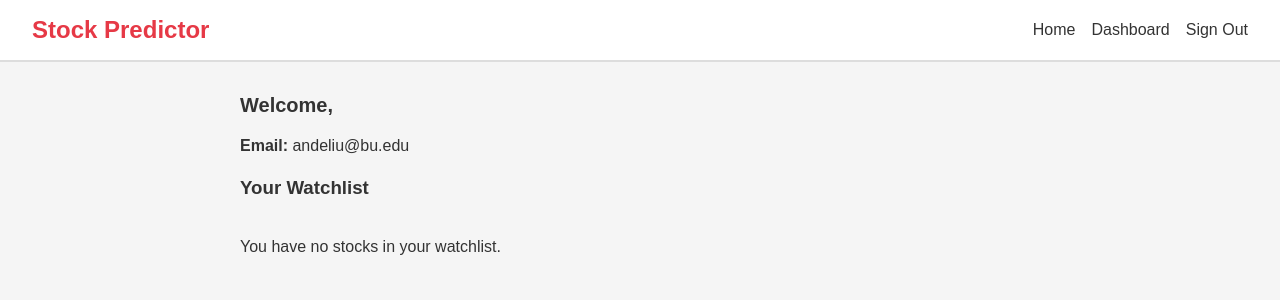
After one commit to andeliuliu/Final-Project, a Django app: page /dashboard/ in a window 1280 px wide. The commit adds this page. Shown: the top 300 px of the page. Run offline with Django 5.2, Linux system fonts and the light colour scheme; a user stored in the database is signed in; data comes from the database, SQL or seed files in the repository; both versions use the stored data as it was after the commit; some libraries are stand-ins or nearby versions.

Commit message:
added login functionality, and created watchlist feature

```diff
--- a/final_proj/static/finalproj-styles.css
+++ b/final_proj/static/finalproj-styles.css
@@ -8,6 +8,9 @@ body {
 }
 
 /* Navbar Styles */
+.logout-btn {
+    all: unset;
+}
 .navbar {
     background-color: #fff;
     border-bottom: 2px solid #ddd;
@@ -36,14 +39,18 @@ body {
     margin: 0;
 }
 
-.nav-links a {
+.nav-links a, .logout-btn {
+    background: none;
+    border: none;
+    color: #333;
+    font-size: 1rem;
+    font-weight: 500;
     text-decoration: none;
-    color: #333;
-    font-weight: 500;
+    cursor: pointer;
     transition: color 0.3s ease;
 }
 
-.nav-links a:hover {
+.nav-links a:hover, .logout-btn:hover {
     color: #e63946;
 }
 
@@ -64,6 +71,13 @@ button:hover, .back-button:hover {
     background-color: #b02a36;
 }
 
+.logout-btn:hover {
+    background-color: white;
+}
+
+.logout-btn {
+    margin: 0;
+}
 /* Main Content Styles */
 main {
     padding: 2rem;
@@ -195,3 +209,48 @@ canvas#priceChart {
         flex-direction: column;
     }
 }
+
+/* Watchlist Button */
+.watchlist-btn {
+    background-color: #e63946;
+    color: white;
+    padding: 0.7rem 1.5rem;
+    font-size: 1rem;
+    border: none;
+    border-radius: 5px;
+    cursor: pointer;
+    transition: background-color 0.3s ease;
+    font-weight: bold;
+}
+
+.watchlist-btn:hover {
+    background-color: #b02a36;
+}
+
+/* Success Message Styling */
+.messages p.success {
+    color: green;
+    font-size: 1.1rem;
+    font-weight: bold;
+    margin-top: 1rem;
+}
+
+.messages p.info {
+    color: blue;
+    font-size: 1.1rem;
+    font-weight: bold;
+    margin-top: 1rem;
+}
+
+.messages p.error {
+    color: red;
+    font-size: 1.1rem;
+    font-weight: bold;
+    margin-top: 1rem;
+}
+
+.logout-form {
+    display: inline;
+    margin: 0;
+    padding: 0;
+}
--- a/final_proj/templates/final_proj/base.html
+++ b/final_proj/templates/final_proj/base.html
@@ -17,11 +17,23 @@
             <a href="{% url 'home' %}" class="logo">Stock Predictor</a>
             <ul class="nav-links">
                 <li><a href="{% url 'home' %}">Home</a></li>
-                <li><a href="{% url 'predict' %}">Predict</a></li>
+                <li><a href="{% url 'dashboard' %}">Dashboard</a></li>
 
+                {% if user.is_authenticated %}
+                <li>
+                    <form method="post" action="{% url 'logout' %}" class="logout-form">
+                        {% csrf_token %}
+                        <button type="submit" class="logout-btn">Sign Out</button>
+                    </form>
+                </li>
+                {% else %}
+                <li><a href="{% url 'login' %}">Sign In</a></li>
+                {% endif %}
             </ul>
         </nav>
     </header>
+
+
 
     <main>
         {% block content %}{% endblock %}
--- /dev/null
+++ b/final_proj/templates/final_proj/dashboard.html
@@ -0,0 +1,25 @@
+{% extends 'final_proj/base.html' %}
+
+{% block content %}
+<h2>Welcome, {{ user.first_name }} {{ user.last_name }}</h2>
+<p><strong>Email:</strong> {{ user.email }}</p>
+
+<h3>Your Watchlist</h3>
+<div style="display: flex; flex-wrap: wrap; gap: 20px;">
+    {% for stock in watchlist %}
+    <div class="stat-card">
+        <h3>{{ stock.symbol }}</h3>
+        <p><strong>Recommendation:</strong> {{ stock.recommendation }}</p>
+        <p>
+            <strong>Upside/Downside:</strong>
+            <span style="color: {% if stock.upside_downside > 0 %}green{% else %}red{% endif %};">
+                {{ stock.upside_downside|floatformat:2 }}%
+            </span>
+        </p>
+        <p><strong>Current Price:</strong> ${{ stock.current_price|floatformat:2 }}</p>
+    </div>
+    {% empty %}
+    <p>You have no stocks in your watchlist.</p>
+    {% endfor %}
+</div>
+{% endblock %}
--- a/final_proj/urls.py
+++ b/final_proj/urls.py
@@ -1,9 +1,15 @@
 
-
+# final_proj/urls.py
 from django.urls import path
+from django.contrib.auth import views as auth_views
 from . import views
 
 urlpatterns = [
     path('', views.predict_view, name='home'),  # Home page for the form
     path('predict/', views.predict_view, name='predict'),  # Separate URL for predictions
+    path('login/', auth_views.LoginView.as_view(template_name='final_proj/login.html'), name='login'),
+    path('logout/', auth_views.LogoutView.as_view(next_page='login'), name='logout'),
+    path('register/', views.RegisterView.as_view(), name='register'),
+    path('dashboard/', views.DashboardView.as_view(), name='dashboard'),
+    path('add_to_watchlist/', views.add_to_watchlist, name='add_to_watchlist'),
 ]
--- a/final_proj/views.py
+++ b/final_proj/views.py
@@ -1,6 +1,22 @@
 from django.shortcuts import render
 from .forms import StockForm
 from .services import predict_stock_price
+from django.contrib.auth.mixins import LoginRequiredMixin
+from django.views.generic import TemplateView, View
+from django.http import JsonResponse
+from django.contrib import messages
+from django.shortcuts import render, redirect
+from django.contrib.auth.decorators import login_required
+from django.contrib.auth import login
+from django.views.generic import TemplateView
+from django.contrib.auth.mixins import LoginRequiredMixin
+from .models import StockData
+from .services import predict_stock_price
+from datetime import date
+
+
+from .models import *
+from .forms import *
 import json
 
 def predict_view(request):
@@ -36,3 +52,90 @@ def predict_view(request):
     else:
         form = StockForm()
         return render(request, 'final_proj/predict.html', {'form': form})
+
+class DashboardView(LoginRequiredMixin, TemplateView):
+    template_name = 'final_proj/dashboard.html'
+
+    def get_context_data(self, **kwargs):
+        context = super().get_context_data(**kwargs)
+        watchlist = StockData.objects.filter(user=self.request.user)
+
+        # Fetch prediction data dynamically
+        enriched_watchlist = []
+        for stock in watchlist:
+            prediction_data = predict_stock_price(stock.symbol, 'Close', 1)
+            enriched_watchlist.append({
+                'symbol': stock.symbol,
+                'current_price': prediction_data.get('current_price', 'N/A'),
+                'upside_downside': prediction_data.get('upside_downside', 'N/A'),
+                'recommendation': prediction_data.get('recommendation', 'N/A'),
+            })
+
+        context.update({
+            'user': self.request.user,
+            'watchlist': enriched_watchlist,
+        })
+        return context
+
+@login_required
+def add_to_watchlist(request):
+    if request.method == 'POST':
+        symbol = request.POST.get('symbol')
+        target = 'Close'
+        horizon = int(request.POST.get('horizon', 1))
+
+        try:
+            # Fetch prediction data
+            prediction_data = predict_stock_price(symbol, target, horizon)
+
+            # Extract required fields
+            current_price = prediction_data.get('current_price')
+            upside_downside = prediction_data.get('upside_downside')
+            recommendation = prediction_data.get('recommendation')
+
+            # Check for duplicates
+            existing_stock = StockData.objects.filter(
+                user=request.user, symbol=symbol, date=date.today()
+            ).first()
+
+            if existing_stock:
+                messages.info(request, f"{symbol} is already in your watchlist.")
+            else:
+                # Create a new stock record with the current date
+                StockData.objects.create(
+                    user=request.user,
+                    symbol=symbol,
+                    close_price=current_price,
+                    upside_downside=upside_downside,
+                    date=date.today(),
+
+                )
+                messages.success(
+                    request,
+                    f"{symbol} was successfully added to your watchlist with recommendation: {recommendation}."
+                )
+
+        except Exception as e:
+            print(f"Error during prediction: {e}")
+            messages.error(request, "An error occurred while fetching stock data.")
+
+        return redirect('dashboard')
+
+    messages.error(request, "Invalid request method.")
+    return redirect('dashboard')
+
+# Register view for new users
+class RegisterView(View):
+    def get(self, request):
+        form = RegisterForm()
+        return render(request, 'final_proj/register.html', {'form': form})
+
+    def post(self, request):
+        form = RegisterForm(request.POST)
+        if form.is_valid():
+            user = form.save(commit=False)
+            user.set_password(form.cleaned_data['password'])
+            user.save()
+            login(request, user)
+            return redirect('dashboard')
+        return render(request, 'final_proj/register.html', {'form': form})
```
Also changed, not shown: cs506/settings.py (+12 -2 lines), final_proj/forms.py (+10 -0 lines), final_proj/models.py (+12 -10 lines), final_proj/templates/final_proj/login.html (added, +10 -0 lines), final_proj/templates/final_proj/register.html (added, +9 -0 lines), final_proj/templates/final_proj/results.html (+9 -0 lines), db.sqlite3, final_proj/migrations/0005_stockdata_user.py (added), final_proj/migrations/0006_alter_stockdata_close_price_alter_stockdata_date_and_more.py (added), final_proj/migrations/0007_alter_stockdata_close_price_alter_stockdata_date_and_more.py (added).
